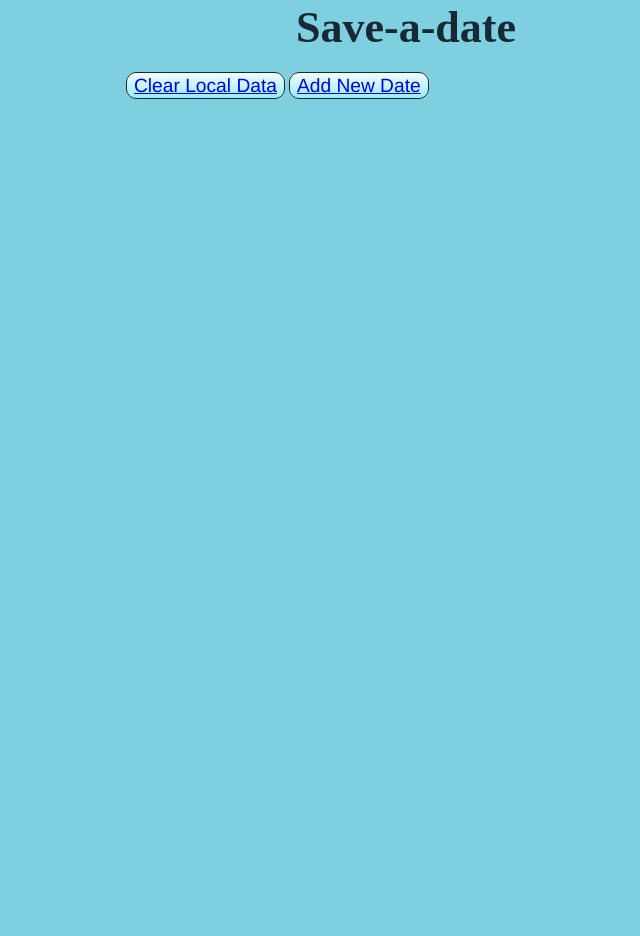
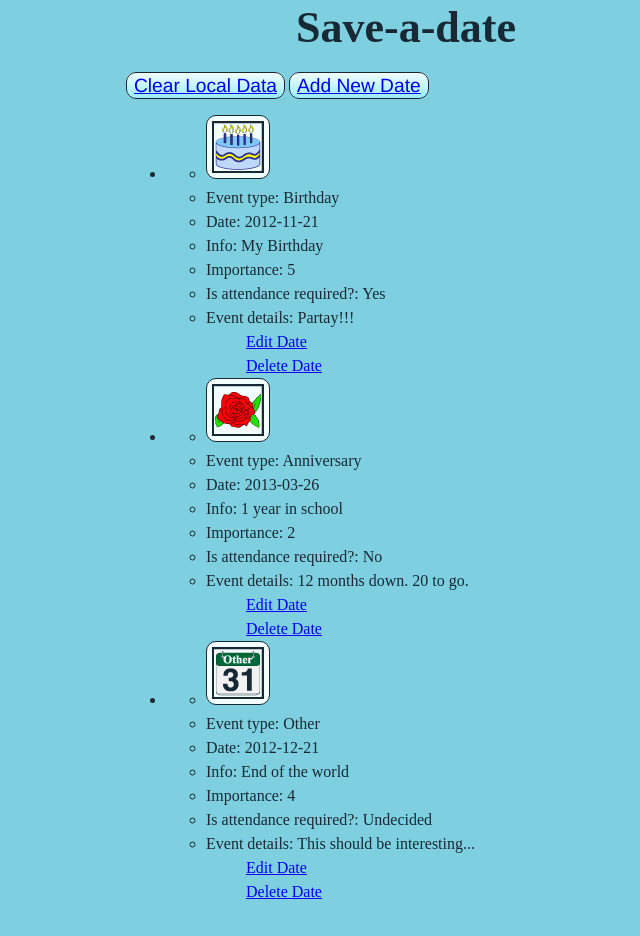
Before and after one commit to efreestone/Freestone_Elijah_project4, a plain HTML site: page additem.html in a window 1280 px wide. Both pictures are taken after a click on the link "Display Data". Shown: the whole page, without its empty margins (234-874 px from the left). Before the commit the page ends 800 px from the top, so only its background shows below. Drawn offline with Linux system fonts and the light colour scheme.

Commit message:
json auto fill function and event icons working.

```diff
--- a/additem.html
+++ b/additem.html
@@ -69,6 +69,7 @@
 		<!-- Add New Date Link -->
 			<a href="additem.html" id="addNew" style="display:none;">Add New Date</a>
 		</nav>
+		<script type="text/javascript" src="js/json.js"></script>
 		<script type="text/javascript" src="js/main.js"></script>
 	</body>
 
--- a/css/styles.css
+++ b/css/styles.css
@@ -142,6 +142,14 @@ nav>a { /* All <a> tags within nav. Display Data, Clear Local Data, etc */
     background-image: -webkit-gradient(linear, left top, left bottom, from(#f2fdff), to(#97edfc));
 }
 
+img {
+	background-color: #f2fdff;
+    -webkit-border-radius: 10px;
+    border-radius: 10px;
+    border: solid 1px #172934;
+    padding: 2px;
+}
+
 output#chosen { /* Slider Output */
 	background-color: #f2fdff;
     -webkit-border-radius: 10px;
--- a/js/json.js
+++ b/js/json.js
@@ -3,7 +3,7 @@ var json = {
 		"events": ["Event type:", "Birthday"],
 		"evdate": ["Date:", "2012-11-21"],
 		"evinfo": ["Info:", "My Birthday"],
-		"importance" ["Importance:", "5"],
+		"importance": ["Importance:", "5"],
 		"attend": ["Is attendance required?:", "Yes"],
 		"details": ["Event details:", "Partay!!!"],
 	},
@@ -12,7 +12,7 @@ var json = {
 		"events": ["Event type:", "Anniversary"],
 		"evdate": ["Date:", "2013-03-26"],
 		"evinfo": ["Info:", "1 year in school"],
-		"importance" ["Importance:", "2"],
+		"importance": ["Importance:", "2"],
 		"attend": ["Is attendance required?:", "No"],
 		"details": ["Event details:", "12 months down. 20 to go."],
 	},
@@ -21,7 +21,7 @@ var json = {
 		"events": ["Event type:", "Other"],
 		"evdate": ["Date:", "2012-12-21"],
 		"evinfo": ["Info:", "End of the world"],
-		"importance" ["Importance:", "4"],
+		"importance": ["Importance:", "4"],
 		"attend": ["Is attendance required?:", "Undecided"],
 		"details": ["Event details:", "This should be interesting..."],
 	}
--- a/js/main.js
+++ b/js/main.js
@@ -89,7 +89,8 @@ window.addEventListener("DOMContentLoaded", function() {
     function showData() {
         toggleControls("on");
         if(localStorage.length === 0) {
-            alert("There are no dates to show.");
+            alert("There are no dates to show so default data was added.");
+            autoFillData();
         }
         //Write Data from Local Storage to the browser.
         var makeDiv = document.createElement("div");
@@ -108,6 +109,7 @@ window.addEventListener("DOMContentLoaded", function() {
             var obj = JSON.parse(value);
             var makeSubList = document.createElement("ul");
             makeLi.appendChild(makeSubList);
+            getImage(obj.events[1], makeSubList);
             for(var n in obj) {
                 var makeSubLi = document.createElement("li");
                 makeSubList.appendChild(makeSubLi);
@@ -117,6 +119,26 @@ window.addEventListener("DOMContentLoaded", function() {
             }
             makeItemLinks(localStorage.key(i), linksLi); //Create edit and delete buttons/link for each item in local storage
         }
+    };
+
+    //Get th eimage for the correct event category.
+    function getImage(catName, makeSubList) {
+	    var imageLi = document.createElement("li");
+	    makeSubList.appendChild(imageLi);
+	    var newImg = document.createElement("img");
+	    var setSrc = newImg.setAttribute("src", "img/"+ catName +".jpg");
+	    imageLi.appendChild(newImg);
+    };
+
+    //Auto populate local storage for testing. REMOVE FROM FINAL APP!!!
+    function autoFillData() {
+	    //The actual JSON object data required for this is coming from json.js, which is loaded from our HTML page
+	    //Store the JSON object into Local Storage
+	    for(var n in json) {
+		    var id = Math.floor(Math.random()*100000001);
+		    localStorage.setItem(id, JSON.stringify(json[n]));
+		}
+
     };
 
     //Make Item Links
@@ -197,11 +219,12 @@ window.addEventListener("DOMContentLoaded", function() {
     };
 
     function clearData() {
-        if(localStorage.length === 0) {
+    	if(localStorage.length === 0) {
             alert("No data to clear.");
         }else{
+        var ask = confirm("Are you sure you want to delete all events?");
             localStorage.clear();
-            alert("All dates removed!");
+            alert("All events have been removed!");
             window.location.reload();
             return false;
         }
```
